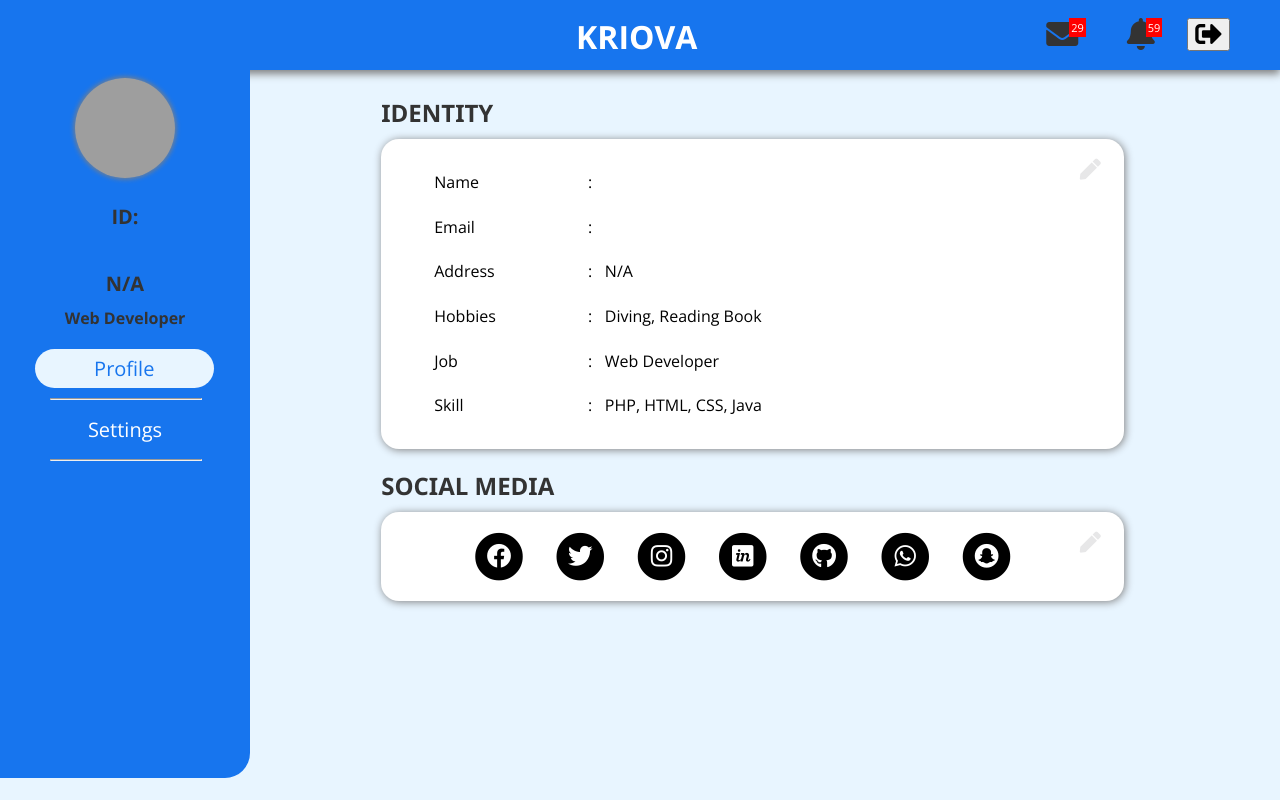
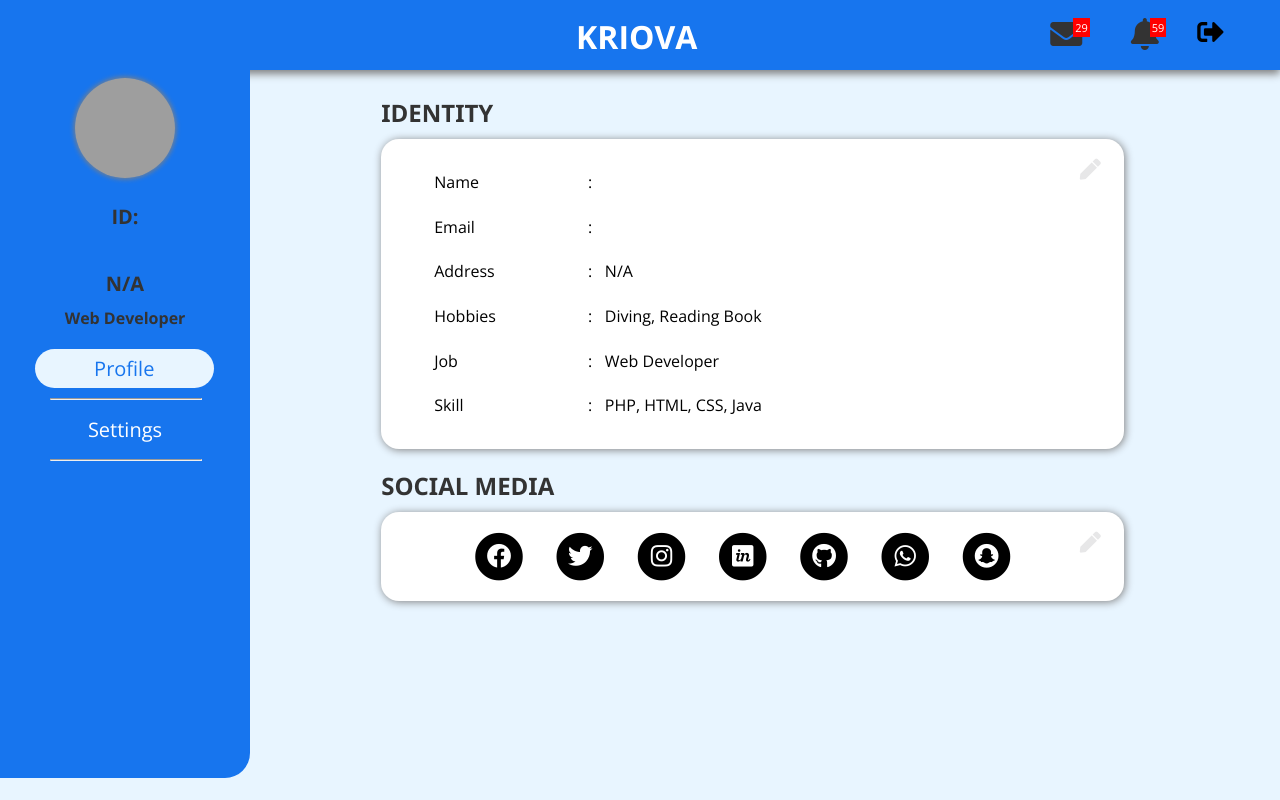
Before and after one commit to satish176/kriova, a React (Create React App) app: page /1 in a window 1280 px wide. Built offline with nearby package versions, Linux system fonts and the light colour scheme; no server answers; grey boxes are pictures that could not be loaded.

Commit message:
Update Home.jsx

```diff
--- a/src/pages/home/Home.jsx
+++ b/src/pages/home/Home.jsx
@@ -46,7 +46,7 @@ export default function Home() {
             </a>
           </li>
           <li>
-            <button onClick={logout}>
+            <button onClick={logout} style={{ backgroundColor: "#1775ee",border:"none" }}>
               <i className="fa fa-sign-out-alt fa-2x" />
             </button>
           </li>
```
